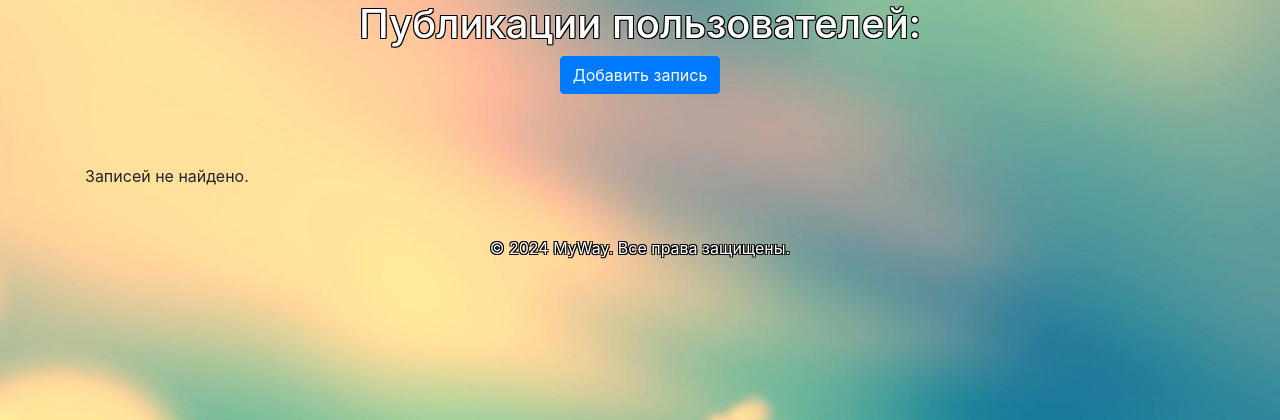
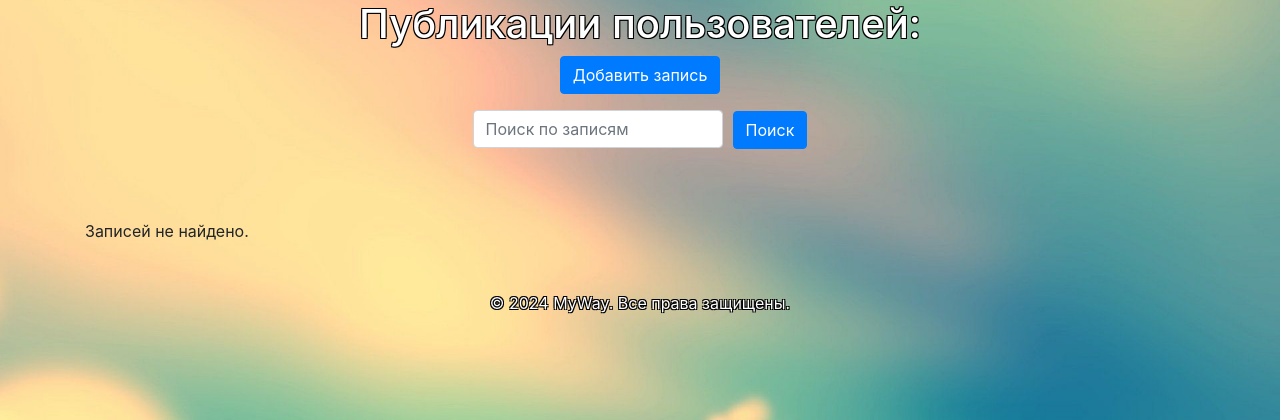
Before and after one commit to xolodno1337/personal_diary-MyWay-, a Django app: page /diary/ in a window 1280 px wide. Shown: the part 74-494 px from the top of the page. Run offline with Django 4.2, Linux system fonts and the light colour scheme; the visitor is signed in with stand-in values (Sample User, id 1); data that the repository does not hold is empty; some libraries are stand-ins or nearby versions.

Commit message:
добавление кнопки поиска

```diff
--- a/diary/templates/diary/diary_list.html
+++ b/diary/templates/diary/diary_list.html
@@ -38,7 +38,7 @@
         }
 
         .entry-title-link {
-            font-size: 1.5rem; /* Увеличенный размер текста */
+            font-size: 1.5rem;
             color: #4e73df;
             text-decoration: none;
         }
@@ -61,18 +61,42 @@
             margin-left: auto;
             margin-right: auto;
         }
+
+        .search-form {
+            display: flex;
+            justify-content: center;
+            align-items: center;
+            margin-bottom: 20px;
+        }
+
+        .search-input {
+            margin-bottom: 21px;
+            width: 250px;
+            height: 38px;
+            margin-right: 10px;
+            padding: 0.375rem 0.75rem;
+        }
+
+        .search-button {
+            height: 38px;
+            padding: 0.375rem 0.75rem;
+        }
     </style>
 </head>
 
 {% include 'includes/inc_menu.html' %}
 
 <body>
-<body>
 <div class="container text-center">
     <h1 style="color: white; text-shadow: -1px -1px 0 #000, 1px -1px 0 #000, -1px 1px 0 #000, 1px 1px 0 #000;">
         Публикации пользователей:
     </h1>
-    <a href="{% url 'diary:diary_create' %}" class="btn btn-primary">Добавить запись</a>
+    <a href="{% url 'diary:diary_create' %}" class="btn btn-primary mb-3">Добавить запись</a>
+    <form method="GET" action="{% url 'diary:diary_list' %}" class="search-form">
+        <input type="text" name="q" placeholder="Поиск по записям"
+               value="{{ request.GET.q }}" class="form-control search-input"/>
+        <button type="submit" class="btn btn-primary search-button">Поиск</button>
+    </form>
 </div>
 
 <div class="container">
```
